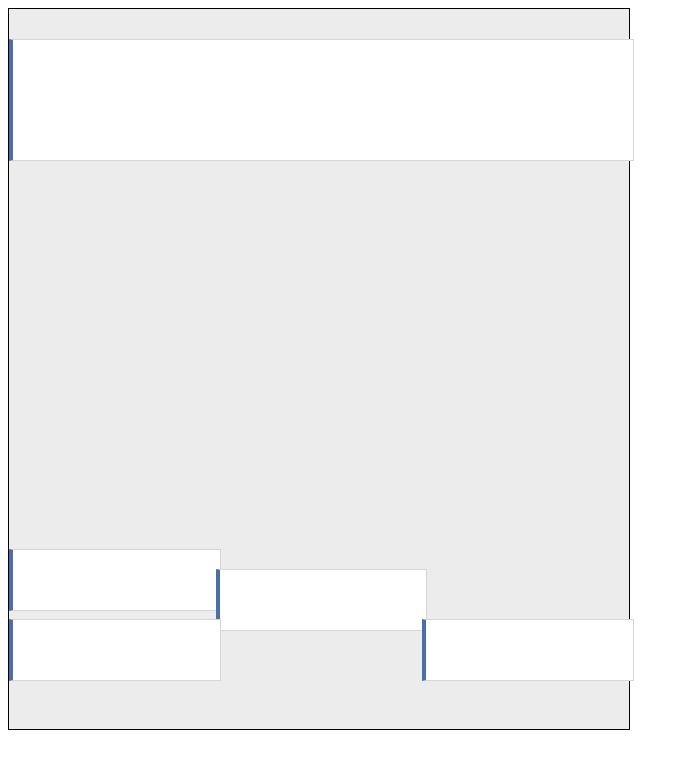
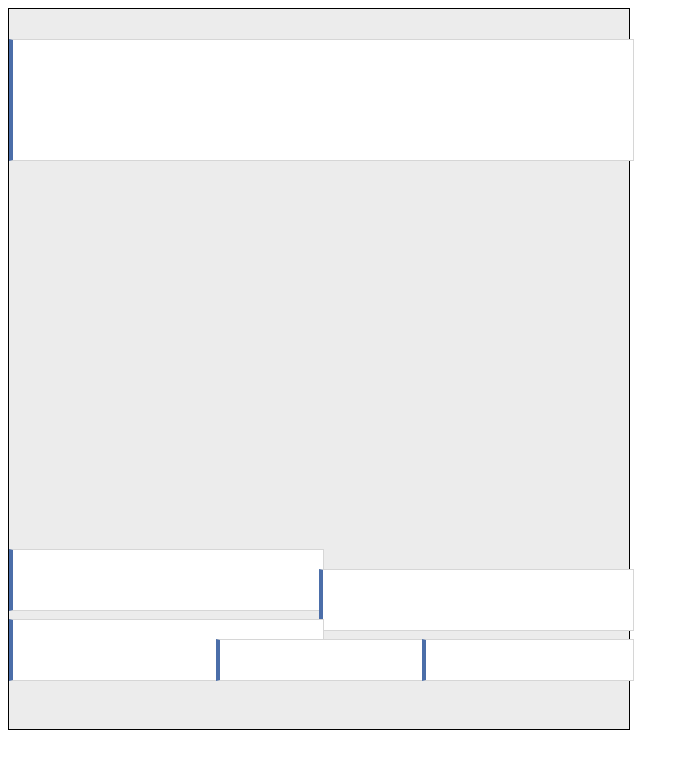
Before and after one commit to dnewcome/calendar, a plain HTML site: page index.html in a window 1280 px wide. Shown: the whole page, without its empty margins (0-689 px from the left). Drawn offline with Linux system fonts and the light colour scheme.

Commit message:
failing test case

```diff
--- a/index.html
+++ b/index.html
@@ -138,6 +138,8 @@
 			}
 
 			//var events = [ {start: 30, end: 150}, {start: 540, end: 600}, {start: 560, end: 620}, {start: 610, end: 670} ];
+
+	/*
 			var events = [
 				{start: 30, end: 150},
 				{start: 540, end: 600},
@@ -145,6 +147,19 @@
 				{start: 610, end: 670},
 				{start: 610, end: 670}
 			];
+	*/
+
+			// failing case -- we need to find the max depth
+			// might have to do tree traversal to do this
+			var events = [
+				{start: 30, end: 150},
+				{start: 540, end: 600},
+				{start: 560, end: 620},
+				{start: 610, end: 670},
+				{start: 630, end: 670},
+				{start: 630, end: 670}
+			];
+
 			layOutDay(events);
 			depth(events);
 			render(events);
```
